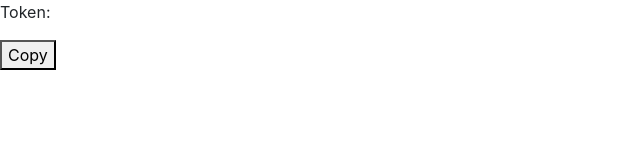
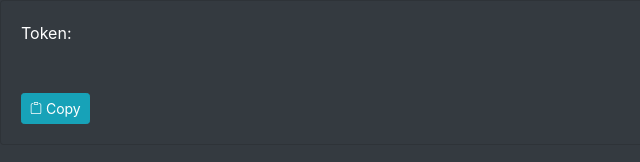
Before and after one commit to aosterwyk/twitch-oauth-token-generator, a plain HTML site: page index.html in a window 1280 px wide. Shown: the whole page, without its empty margins (0-640 px from the left). Drawn offline with nearby package versions, Linux system fonts and the light colour scheme.

Commit message:
changed styling

```diff
--- a/index.html
+++ b/index.html
@@ -9,17 +9,18 @@
         <title>Twitch Token</title>
         <meta name="description" content="">
         <meta name="viewport" content="width=device-width, initial-scale=1">
-        <link rel="stylesheet" href="https://stackpath.bootstrapcdn.com/bootstrap/4.5.0/css/bootstrap.min.css" integrity="sha384-9aIt2nRpC12Uk9gS9baDl411NQApFmC26EwAOH8WgZl5MYYxFfc+NcPb1dKGj7Sk" crossorigin="anonymous">
-        <script src="https://code.jquery.com/jquery-3.5.1.slim.min.js" integrity="sha384-DfXdz2htPH0lsSSs5nCTpuj/zy4C+OGpamoFVy38MVBnE+IbbVYUew+OrCXaRkfj" crossorigin="anonymous"></script>
-<script src="https://cdn.jsdelivr.net/npm/popper.js@1.16.0/dist/umd/popper.min.js" integrity="sha384-Q6E9RHvbIyZFJoft+2mJbHaEWldlvI9IOYy5n3zV9zzTtmI3UksdQRVvoxMfooAo" crossorigin="anonymous"></script>
-<script src="https://stackpath.bootstrapcdn.com/bootstrap/4.5.0/js/bootstrap.min.js" integrity="sha384-OgVRvuATP1z7JjHLkuOU7Xw704+h835Lr+6QL9UvYjZE3Ipu6Tp75j7Bh/kR0JKI" crossorigin="anonymous"></script>
+        <link rel="stylesheet" href="https://maxcdn.bootstrapcdn.com/bootstrap/4.0.0/css/bootstrap.min.css" integrity="sha384-Gn5384xqQ1aoWXA+058RXPxPg6fy4IWvTNh0E263XmFcJlSAwiGgFAW/dAiS6JXm" crossorigin="anonymous">
     </head>
-    <body>
-        <p id="token">Token:<br /><code id="tokenCodeBlock">ThisISAtesT!</code></p><button onclick="copyToken()">Copy</button>
-        <!--[if lt IE 7]>
-            <p class="browsehappy">You are using an <strong>outdated</strong> browser. Please <a href="#">upgrade your browser</a> to improve your experience.</p>
-        <![endif]-->
-
-        <script src="twitch-oauth-token.js" async defer></script>
+    <body class="bg-dark">
+        <script src="./twitch-oauth-token.js" async defer></script>
+        <div class="card bg-dark text-white">
+            <div class="card-body">
+                <span id="token">Token:<br /><code class="text-info" id="tokenCodeBlock"></code></span><br />
+                <button class="btn btn-sm btn-info" id="copyButton" onclick="copyToken()"><svg xmlns="http://www.w3.org/2000/svg" width="12" height="12" fill="currentColor" class="bi bi-clipboard" viewBox="0 0 16 16">
+                    <path d="M4 1.5H3a2 2 0 0 0-2 2V14a2 2 0 0 0 2 2h10a2 2 0 0 0 2-2V3.5a2 2 0 0 0-2-2h-1v1h1a1 1 0 0 1 1 1V14a1 1 0 0 1-1 1H3a1 1 0 0 1-1-1V3.5a1 1 0 0 1 1-1h1v-1z"/>
+                    <path d="M9.5 1a.5.5 0 0 1 .5.5v1a.5.5 0 0 1-.5.5h-3a.5.5 0 0 1-.5-.5v-1a.5.5 0 0 1 .5-.5h3zm-3-1A1.5 1.5 0 0 0 5 1.5v1A1.5 1.5 0 0 0 6.5 4h3A1.5 1.5 0 0 0 11 2.5v-1A1.5 1.5 0 0 0 9.5 0h-3z"/>
+                  </svg> Copy</button>
+            </div>
+        </div>
     </body>
 </html>
--- a/twitch-oauth-token.js
+++ b/twitch-oauth-token.js
@@ -2,14 +2,23 @@ let fullUrl = window.location.hash.substring(1);
 let accessToken = (fullUrl.substring(fullUrl.search('#'), fullUrl.search('&'))).replace('access_token=', '');
 
 console.log(accessToken);
-document.getElementById('token').innerHTML = `Token:<br /><code id="tokenCodeBlock">${accessToken}</code>`;
+// document.getElementById('token').innerHTML = `Token:<br /><code id="tokenCodeBlock">${accessToken}</code>`;
+document.getElementById('token').innerHTML = `Token:<br /><code class="text-info" id="tokenCodeBlock">${accessToken}</code></span><br />`;
 
 // output example
 // https://acceptdefaults.com/twitch-oauth-token/
 // #access_token=TOKEN
 // &scope=channel%3Amoderate+chat%3Aedit+chat%3Aread+channel%3Aread%3Aredemptions&token_type=bearer
 
-function copyToken() {
+function copyToken () {
     let copyThis = document.getElementById('tokenCodeBlock');
+    let copyButton = document.getElementById('copyButton');
     navigator.clipboard.writeText(copyThis.innerText);
+    copyButton.classList.remove('btn-info');
+    copyButton.classList.add('btn-success');
+    copyButton.innerHTML = `<svg xmlns="http://www.w3.org/2000/svg" width="12" height="12" fill="currentColor" class="bi bi-clipboard-check" viewBox="0 0 16 16">
+    <path fill-rule="evenodd" d="M10.854 7.146a.5.5 0 0 1 0 .708l-3 3a.5.5 0 0 1-.708 0l-1.5-1.5a.5.5 0 1 1 .708-.708L7.5 9.793l2.646-2.647a.5.5 0 0 1 .708 0z"/>
+    <path d="M4 1.5H3a2 2 0 0 0-2 2V14a2 2 0 0 0 2 2h10a2 2 0 0 0 2-2V3.5a2 2 0 0 0-2-2h-1v1h1a1 1 0 0 1 1 1V14a1 1 0 0 1-1 1H3a1 1 0 0 1-1-1V3.5a1 1 0 0 1 1-1h1v-1z"/>
+    <path d="M9.5 1a.5.5 0 0 1 .5.5v1a.5.5 0 0 1-.5.5h-3a.5.5 0 0 1-.5-.5v-1a.5.5 0 0 1 .5-.5h3zm-3-1A1.5 1.5 0 0 0 5 1.5v1A1.5 1.5 0 0 0 6.5 4h3A1.5 1.5 0 0 0 11 2.5v-1A1.5 1.5 0 0 0 9.5 0h-3z"/>
+    </svg> Copied!`;
 }
```
Also changed, not shown: 1 other file.
